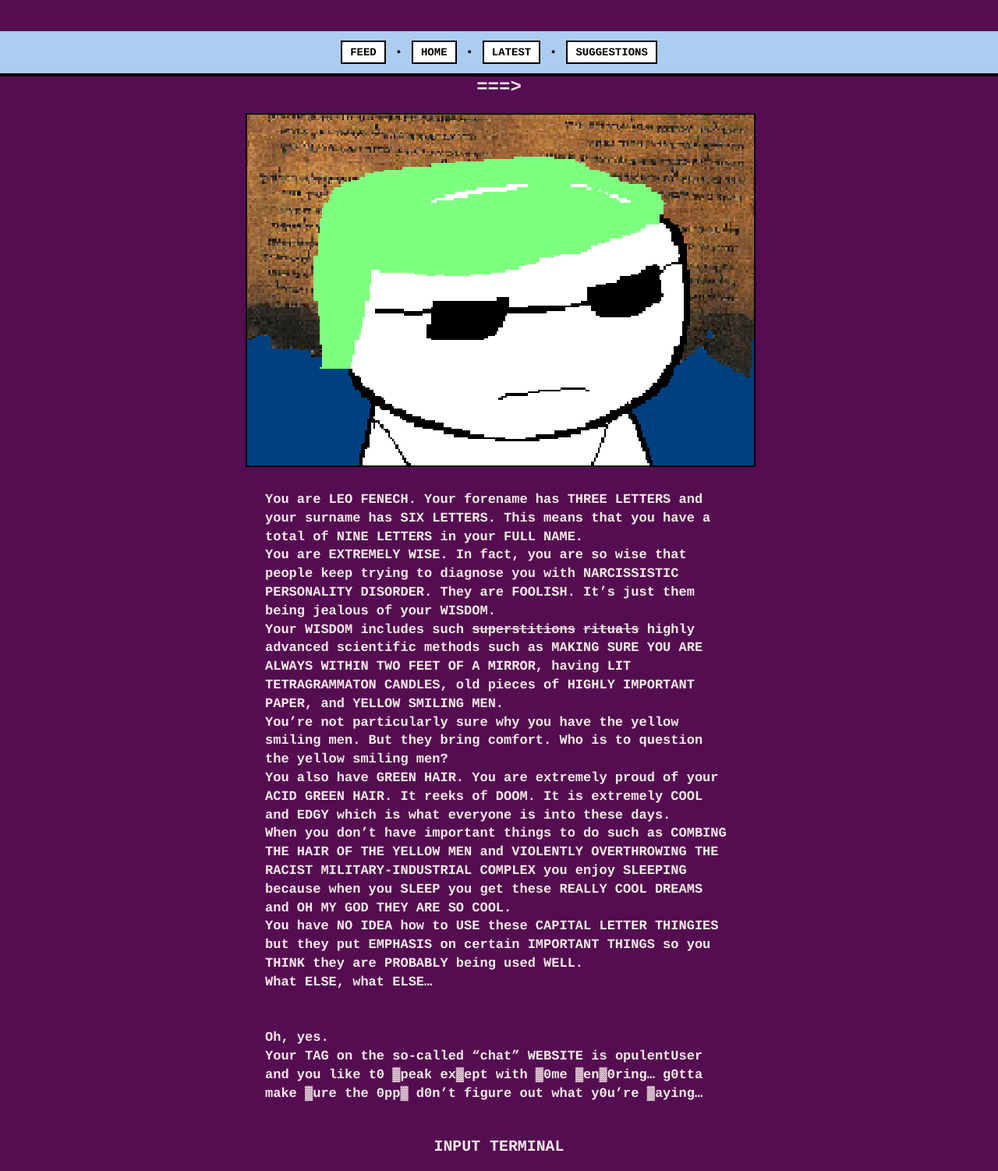
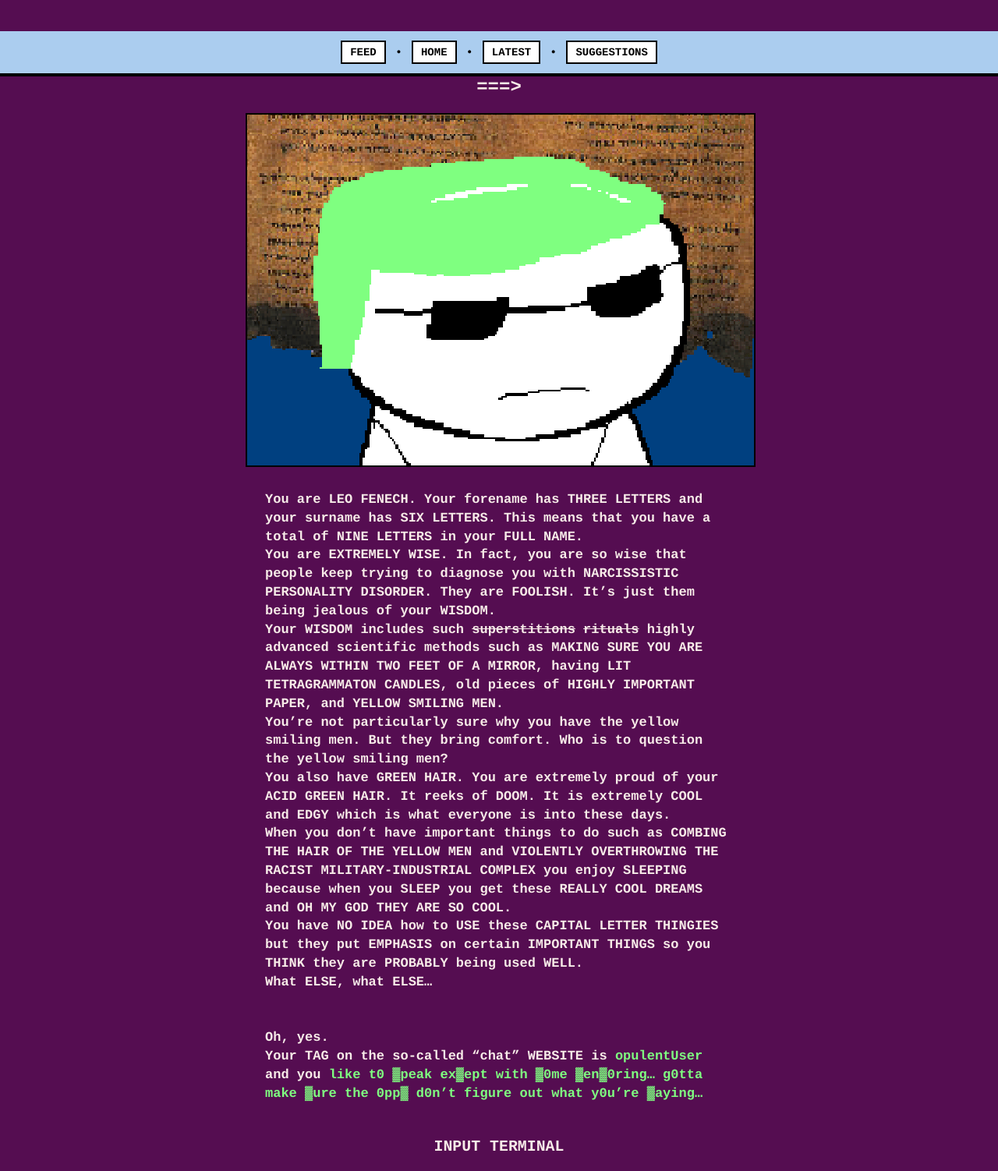
Before and after one commit to Avid-Xenoblade-Player/axp-stu-2, a Jekyll site: the page built from story/000026.md, in a window 1280 px wide. Shown: the top 1502 px of the page at 78% size. Built offline with Jekyll 4.4.1, drawn with Linux system fonts in a browser that asks for light colours; some web fonts are replaced; grey boxes are pictures that could not be loaded.

Commit message:
Update 000026.md

```diff
--- a/story/000026.md
+++ b/story/000026.md
@@ -13,4 +13,4 @@ You are LEO FENECH. Your forename has THREE LETTERS and your surname has SIX LET
 <br>What ELSE, what ELSE...
 <br><br>
 <br>Oh, yes.
-<br>Your TAG on the so-called "chat" WEBSITE is <span color="#7fff80">opulentUser</span> and you <span color="#7fff80">like t0 ▓peak ex▓ept with ▓0me ▓en▓0ring... g0tta make ▓ure the 0pp▓ d0n't figure out what y0u're ▓aying...</span>
+<br>Your TAG on the so-called "chat" WEBSITE is <span style="color:#7fff80">opulentUser</span> and you <span style="color:#7fff80">like t0 ▓peak ex▓ept with ▓0me ▓en▓0ring... g0tta make ▓ure the 0pp▓ d0n't figure out what y0u're ▓aying...</span>
```
